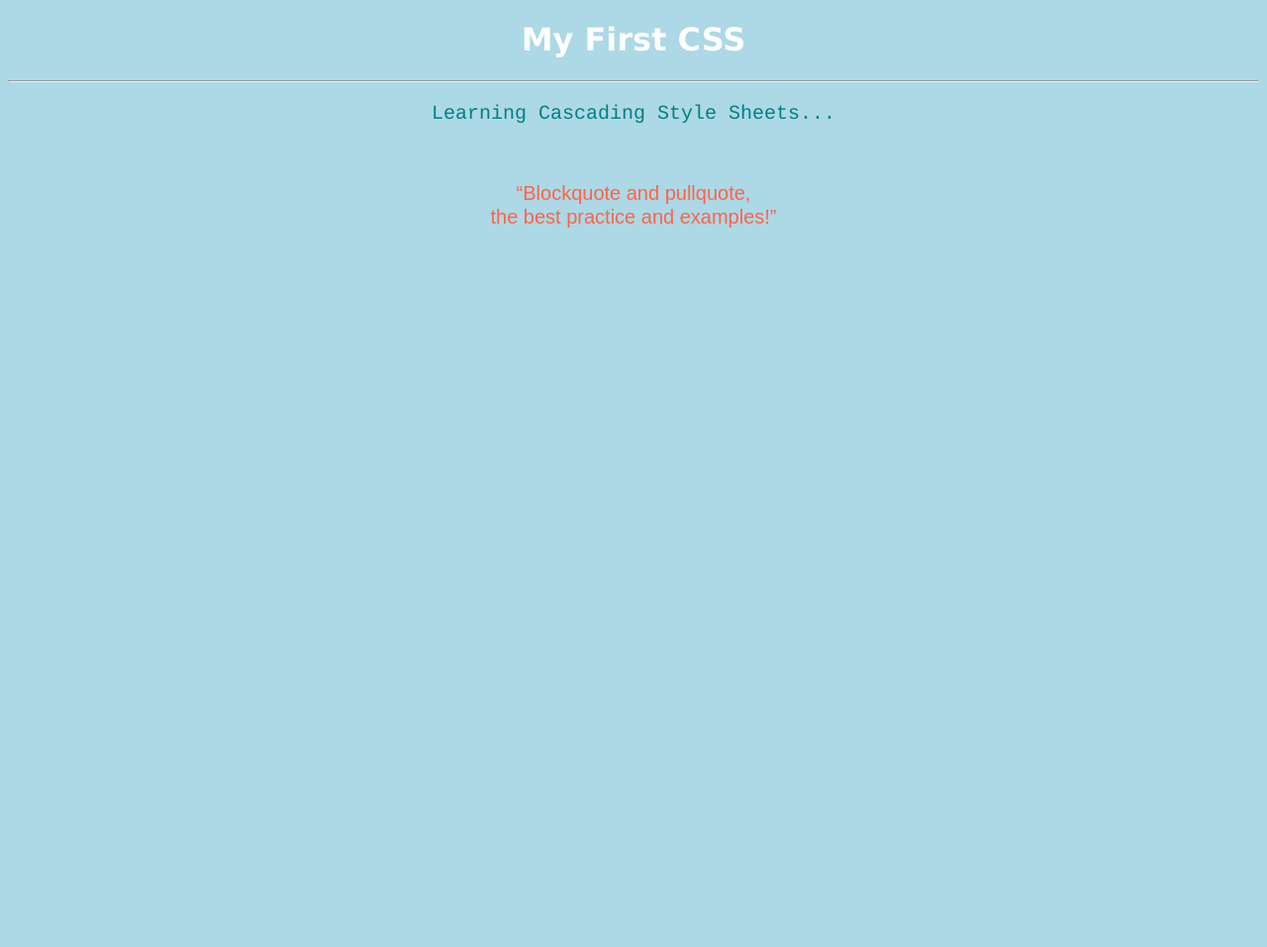
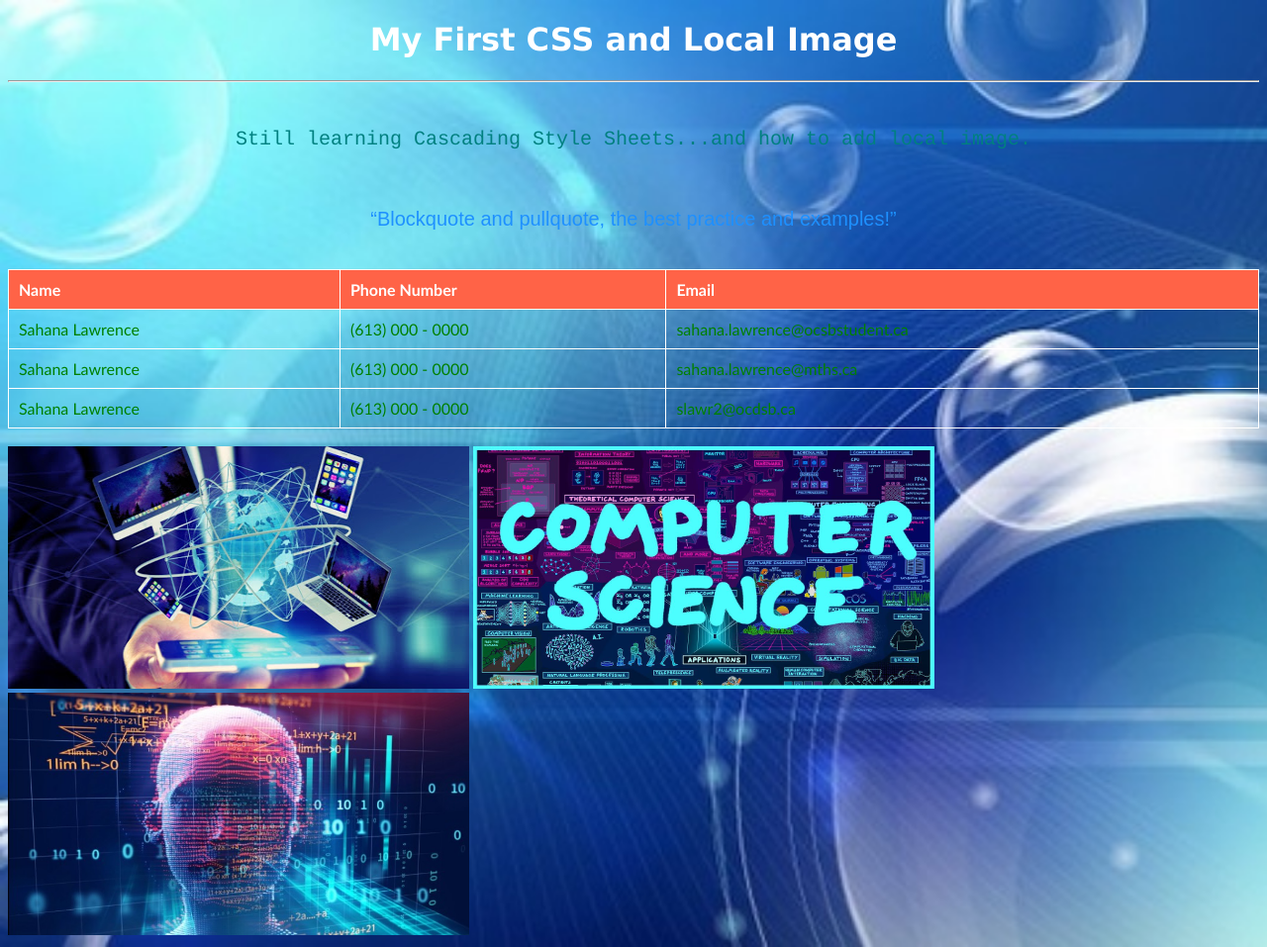
Before and after one commit to Sahana-Lawrence/ICS2O-Unit0-09-HTML, a plain HTML site: page index.html in a window 1280 px wide. Shown: the whole page at 99% size. Before the commit the page ends 800 px from the top, so only its background shows below. Drawn offline with Linux system fonts and the light colour scheme.

Commit message:
added images and edited index.html and index.css

```diff
--- a/index.css
+++ b/index.css
@@ -1,5 +1,7 @@
 body {
-  background-color: lightblue;
+  background-image: url('./images/blue.jpg');
+  background-repeat: no-repeat;
+  background-size: cover;
 }
 
 h1 {
@@ -20,3 +22,26 @@ q {
   color: tomato;
   font-size: 20px;
 }
+
+#customers {
+  font-family: "Trebuchet MS";
+  border-collapse: collapse;
+  width: 100%;
+}
+
+#customers td, #customers th {
+  border: 1px solid white;
+  padding: 10px;
+}
+
+#customers th {
+  padding-top: 10px;
+  padding-bottom: 10px;
+  text-align: left;
+  background-color: tomato;
+  color: white;
+}
+
+td {
+  color: green;
+}
--- a/index.html
+++ b/index.html
@@ -2,20 +2,53 @@
 <html lang="en-ca">
   <head>
     <meta charset="utf-8">
-    <meta name="description" content="My Webpage, With CSS">
-    <meta name="keywords" content="CSS">
+    <meta name="description" content="My Webpage, With CSS and Local Image">
+    <meta name="keywords" content="CSS and Local Image">
     <meta name="author" content="Sahana Lawrence">
     <meta name="viewport" content="width=device-width, initial-scale=1.0">
     <title>My Webpage, With CSS</title>
+
     <link rel="stylesheet" href="index.css">
   </head>
   <body>
-    <h1>My First CSS</h1>
+    <h1>My First CSS and Local Image</h1>
     <hr>
-    <p>Learning Cascading Style Sheets...</p>
+    <br>
+    <p>Still learning Cascading Style Sheets...and how to add local image.</p>
     <br>
     <p>
-      <q>Blockquote and pullquote,<br>the best practice and examples!</q>
+      <q style="color:DodgerBlue;">Blockquote and pullquote, the best practice and examples!</q>
     </p>
+    <br>
+    <div>
+      <table id="customers">
+        <tr>
+          <th>Name</th>
+          <th>Phone Number</th>
+          <th>Email</th>
+        </tr>
+        <tr>
+          <td>Sahana Lawrence</td>
+          <td>(613) 000 - 0000</td>
+          <td>sahana.lawrence@ocsbstudent.ca</td>
+        </tr>
+        <tr>
+          <td>Sahana Lawrence</td>
+          <td>(613) 000 - 0000</td>
+          <td>sahana.lawrence@mths.ca</td>
+        </tr>
+        <tr>
+          <td>Sahana Lawrence</td>
+          <td>(613) 000 - 0000</td>
+          <td>slawr2@ocdsb.ca</td>
+        </tr>
+      </table>
+    </div>
+    <br>
+    <images>
+      <img src="./images/mobile.jpg" alt="Local Image" width="466" height="245px">
+      <img src="./images/comp.jpg" alt="Local Image" width="466px" height="245px">
+      <img src="./images/comp2.jpg" alt="Local Image" width="466px" height="245px">
+    </images>
   </body>
 </html>
```
Also changed, not shown: images/blue.jpg (added), images/comp.jpg (added), images/comp2.jpg (added), images/mobile.jpg (added).
